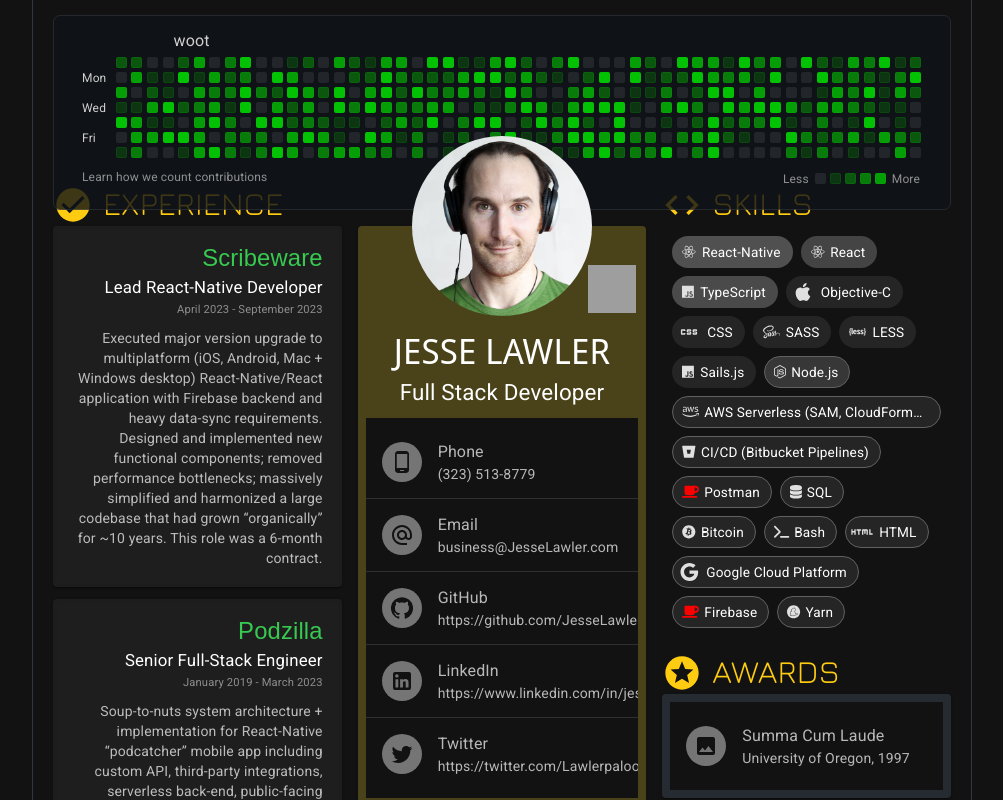
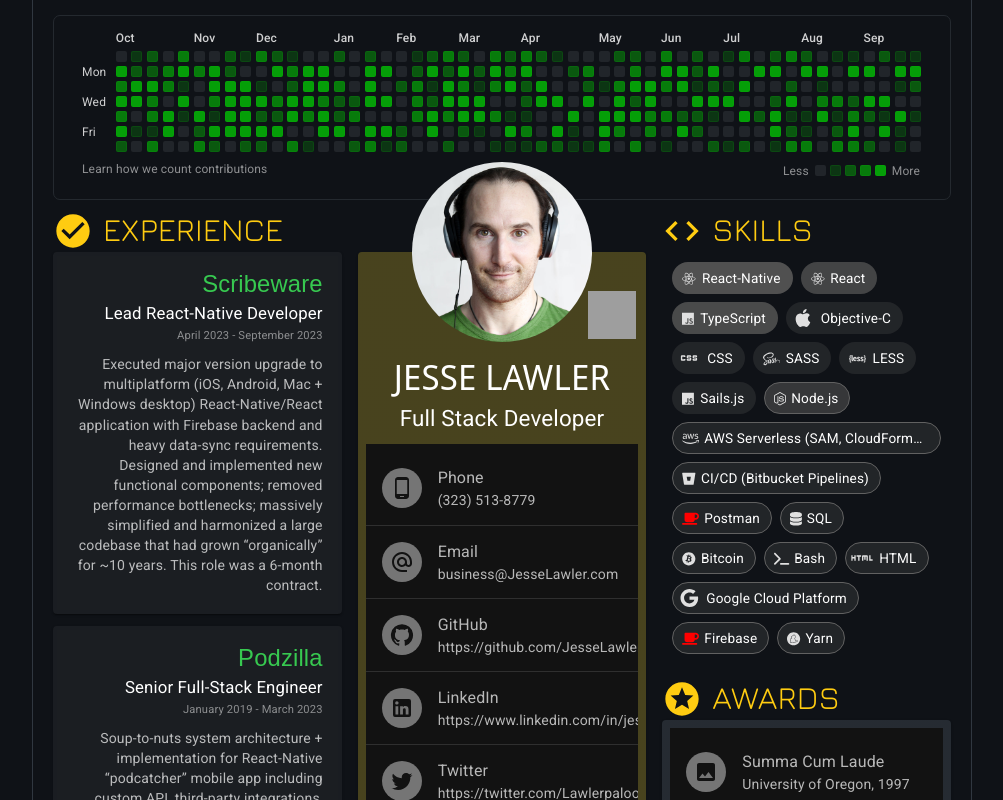
Before and after one commit to JesseLawler/resume.jesselawler.com, a React (Create React App) app: page / in a window 1280 px wide. Shown: the top 800 px of the page, without its empty margins (138-1141 px from the left). Built offline with nearby package versions, Linux system fonts and the light colour scheme; grey boxes are pictures that could not be loaded; a web font is replaced by a local one.

Commit message:
fucking beautiful fake GitHub

```diff
--- a/src/App.css
+++ b/src/App.css
@@ -1,3 +1,7 @@
+body {
+  background-color: #0f1217 !important;
+}
+
 .App {
   text-align: center;
 }
@@ -152,10 +156,16 @@
   }
 }
 
+#faux-github-header thead th {
+  text-align: left;
+  font-size: 13px;
+  font-weight: 500;
+}
+
 #faux-github-header tfoot {
   color: #ffffffaa;
   font-size: 12px;
-  line-height: 2.5em;
+  line-height: 2.2em;
   text-align: left;
 }
 
@@ -169,7 +179,7 @@
 }
 
 #faux-github-header #legend .sample-day {
-  margin-top: 11px;
+  margin-top: 9px;
 }
 
 #qr-code {
--- a/src/App.tsx
+++ b/src/App.tsx
@@ -370,7 +370,7 @@
         >
           <Box sx={{ flexGrow: 1 }}>
             <Grid container spacing={2}>
-              <Grid item xs={12}>
+              <Grid item xs={12} style={{ marginBottom: 36, zIndex: -1 }}>
                 <FauxGithubHeader />
               </Grid>
               <Grid item xs={4} className="experience">
--- a/src/faux-github-header.tsx
+++ b/src/faux-github-header.tsx
@@ -3,18 +3,30 @@
 const numWeeks = 52;
 
 const BASE_COLOR = "#00ee00";
-const BACKGROUND_COLOR = "#0f1217";
 const DAY_DIMENSION = 11;
 const DAYS_OF_WEEK = ["Sun", "Mon", "Tue", "Wed", "Thu", "Fri", "Sat"];
 const EMPTY_DAY_COLOR = "#262a2f";
+const MICROSECONDS_IN_DAY = 86400000;
 
 type FauxGithubHeaderProps = {
   height?: number;
   width?: number;
 };
 
-const randomInteger = (min: number, max: number): number => {
-  return Math.floor(Math.random() * (max - min + 1)) + min;
+const MonthName = (month: number): string => {
+  if (month === 0) return "Jan";
+  if (month === 1) return "Feb";
+  if (month === 2) return "Mar";
+  if (month === 3) return "Apr";
+  if (month === 4) return "May";
+  if (month === 5) return "Jun";
+  if (month === 6) return "Jul";
+  if (month === 7) return "Aug";
+  if (month === 8) return "Sep";
+  if (month === 9) return "Oct";
+  if (month === 10) return "Nov";
+  if (month === 11) return "Dec";
+  return "";
 };
 
 export const FauxGithubHeader: React.FC<FauxGithubHeaderProps> = (
@@ -43,12 +55,51 @@
     );
   };
 
+  const nextMonth = () => {
+    const today = new Date();
+    const m = today.getMonth() + 1;
+    return m === 12 ? 0 : m;
+  };
+
+  // This function returns the day of the week
+  // for the first day of the month 11 months ago,
+  // *then* determines the date of the Sunday that
+  // began that week (which could be in the previous
+  // month or even the previous year).
+  const dateOfCalendarStart = () => {
+    const today = new Date();
+    const m = nextMonth();
+    const y = today.getFullYear() - (m === 0 ? 0 : 1); // previous year -- unless next month is January, in which case stay on this year
+    const firstDayOfMonth = new Date(y, m, 1);
+    const tempDate = new Date();
+    var previousSunday = new Date(
+      tempDate.setTime(
+        firstDayOfMonth.getTime() -
+          firstDayOfMonth.getDay() * MICROSECONDS_IN_DAY
+      )
+    );
+    return previousSunday;
+  };
+
+  const _firstCalendarDay: Date = dateOfCalendarStart();
+
+  const newMonthStartingThisWeek = (sunday: Date): string => {
+    // check for 7 days
+    for (let i = 0; i < 7; i++) {
+      const tempDate = new Date();
+      var dt = new Date(
+        tempDate.setTime(sunday.getTime() + i * MICROSECONDS_IN_DAY)
+      );
+      if (dt.getDate() === 1) return MonthName(dt.getMonth());
+    }
+    return "";
+  };
+
   return (
     <div
       id="faux-github-header"
       style={{
         width: width,
-        backgroundColor: BACKGROUND_COLOR,
         border: "1px solid #2a2f35",
         borderRadius: 7,
         padding: "10px 25px 10px 25px",
@@ -56,12 +107,30 @@
       }}
     >
       <table style={{ width: "100%" }}>
-        <thead></thead>
-        <tbody>
+        <thead>
           <tr>
             <th></th>
-            <td colSpan={10}>woot</td>
+            {Array.from(Array(numWeeks).keys()).map((week) => {
+              let tempDate = new Date();
+              const sundayOfWeek = new Date(
+                tempDate.setTime(
+                  _firstCalendarDay.getTime() + week * 7 * MICROSECONDS_IN_DAY
+                )
+              );
+              return (
+                <th
+                  style={{
+                    fontSize: 12,
+                    maxWidth: 11, // overflow is just fine ;)
+                  }}
+                >
+                  {newMonthStartingThisWeek(sundayOfWeek)}
+                </th>
+              );
+            })}
           </tr>
+        </thead>
+        <tbody>
           {DAYS_OF_WEEK.map((day) => (
             <tr>
               {day === "Sun" ? (
@@ -82,9 +151,31 @@
               ) : (
                 ""
               )}
-              {Array.from(Array(numWeeks).keys()).map((week) => (
-                <td style={{ padding: 1 }}>{dayMarker(randomInteger(0, 5))}</td>
-              ))}
+              {Array.from(Array(numWeeks).keys()).map((week) => {
+                const maxCommits = 4;
+                const baseLow = -1; // going lower-than-0 increases odds of zero-work days
+                const baseHigh = maxCommits + 1; // going higher-than-maxCommits increases odds of max-work days
+                const rando =
+                  Math.floor(Math.random() * (baseHigh - baseLow + 1)) +
+                  baseLow; // random float between baseLow and baseHigh
+                let adjustmentMultiple = 1;
+                if (day === "Sun" || day === "Sat") adjustmentMultiple = 0.5;
+                if (day === "Mon" || day === "Wed") adjustmentMultiple = 1.65;
+                let adjustedRando = rando * adjustmentMultiple;
+                // enforce lower and upper bounds
+                if (adjustedRando < 0) adjustedRando = 0;
+                if (adjustedRando > maxCommits) adjustedRando = maxCommits;
+                // JESSEFIX SOON - drop to zero on days in the future
+                return (
+                  <td
+                    style={{
+                      padding: 1,
+                    }}
+                  >
+                    {dayMarker(Math.round(adjustedRando))}
+                  </td>
+                );
+              })}
             </tr>
           ))}
         </tbody>
--- a/src/index.css
+++ b/src/index.css
@@ -6,9 +6,6 @@
 
 body {
   margin: 0;
-  font-family: -apple-system, BlinkMacSystemFont, "Segoe UI", "Roboto", "Oxygen",
-    "Ubuntu", "Cantarell", "Fira Sans", "Droid Sans", "Helvetica Neue",
-    sans-serif;
   -webkit-font-smoothing: antialiased;
   -moz-osx-font-smoothing: grayscale;
 }
--- a/src/interfaces.tsx
+++ b/src/interfaces.tsx
@@ -21,3 +21,7 @@
   url?: string;
   icon?: string;
 }
+
+export interface Week {
+  sunday: Date;
+}
```
